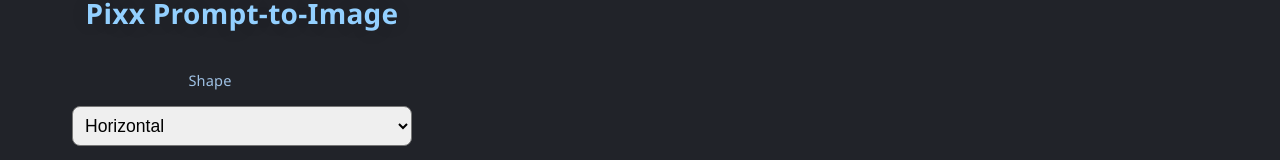
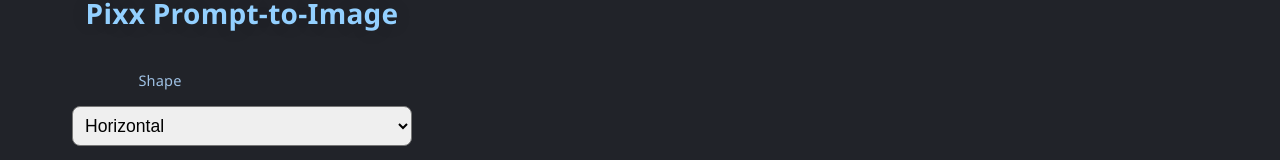
Before and after one commit to PixxData/pixx-ai-art, a React (Vite) app: page / in a window 1280 px wide. Shown: the part 236-396 px from the top of the page. Built offline with nearby package versions, Linux system fonts and the light colour scheme.

Commit message:
Quick deploy

```diff
--- a/src/App.jsx
+++ b/src/App.jsx
@@ -252,9 +252,9 @@ function App() {
     fontSize: "0.91em",
     color: "#9fc1e4",
     fontWeight: 500,
-    marginBottom: "1px",
+    marginBottom: "0px",
     marginTop: "16px",   // Lower!
-    marginLeft: "-64px", // Farther left!
+    marginLeft: "-164px", // Farther left!
     letterSpacing: "0.01em"
   }}
 >
```
